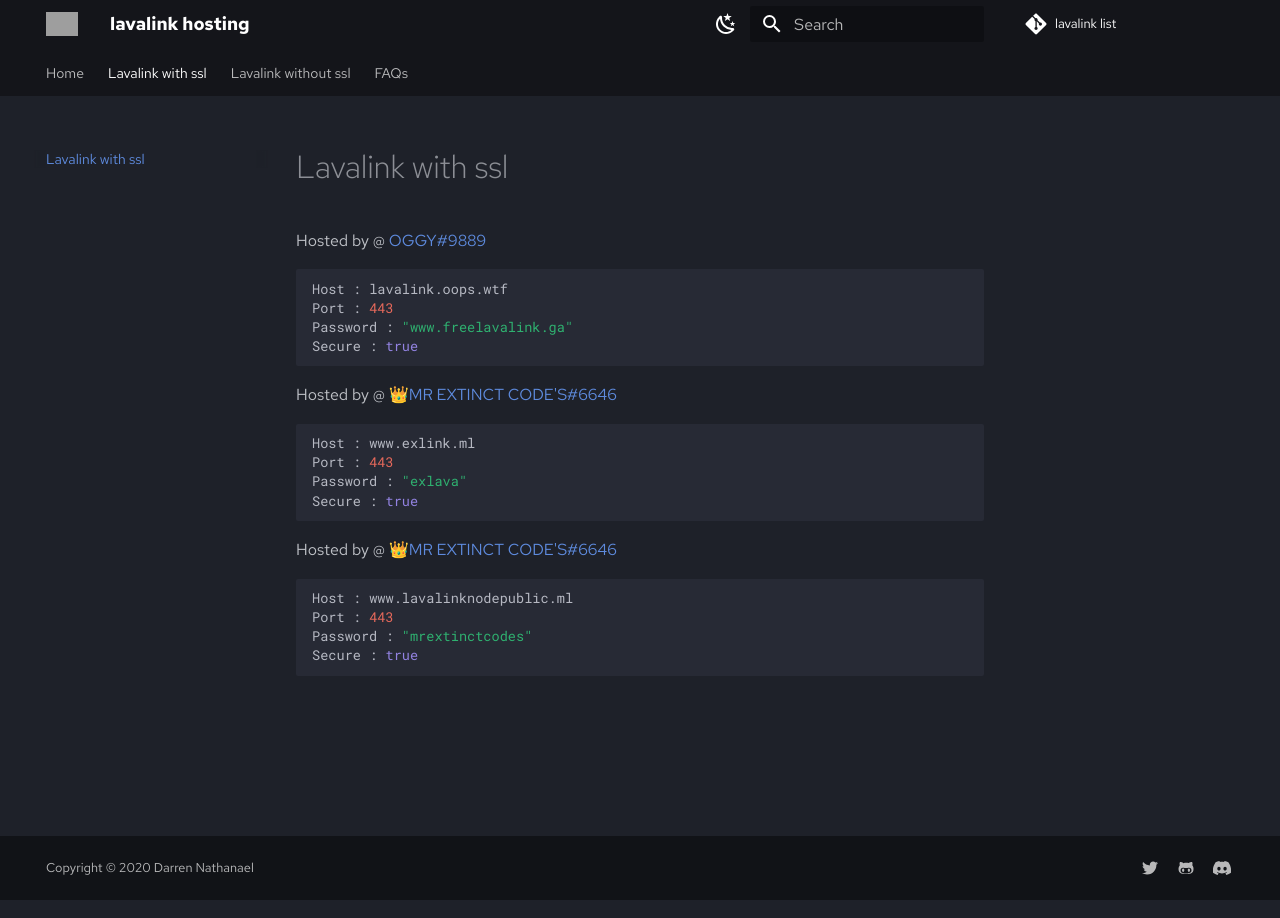
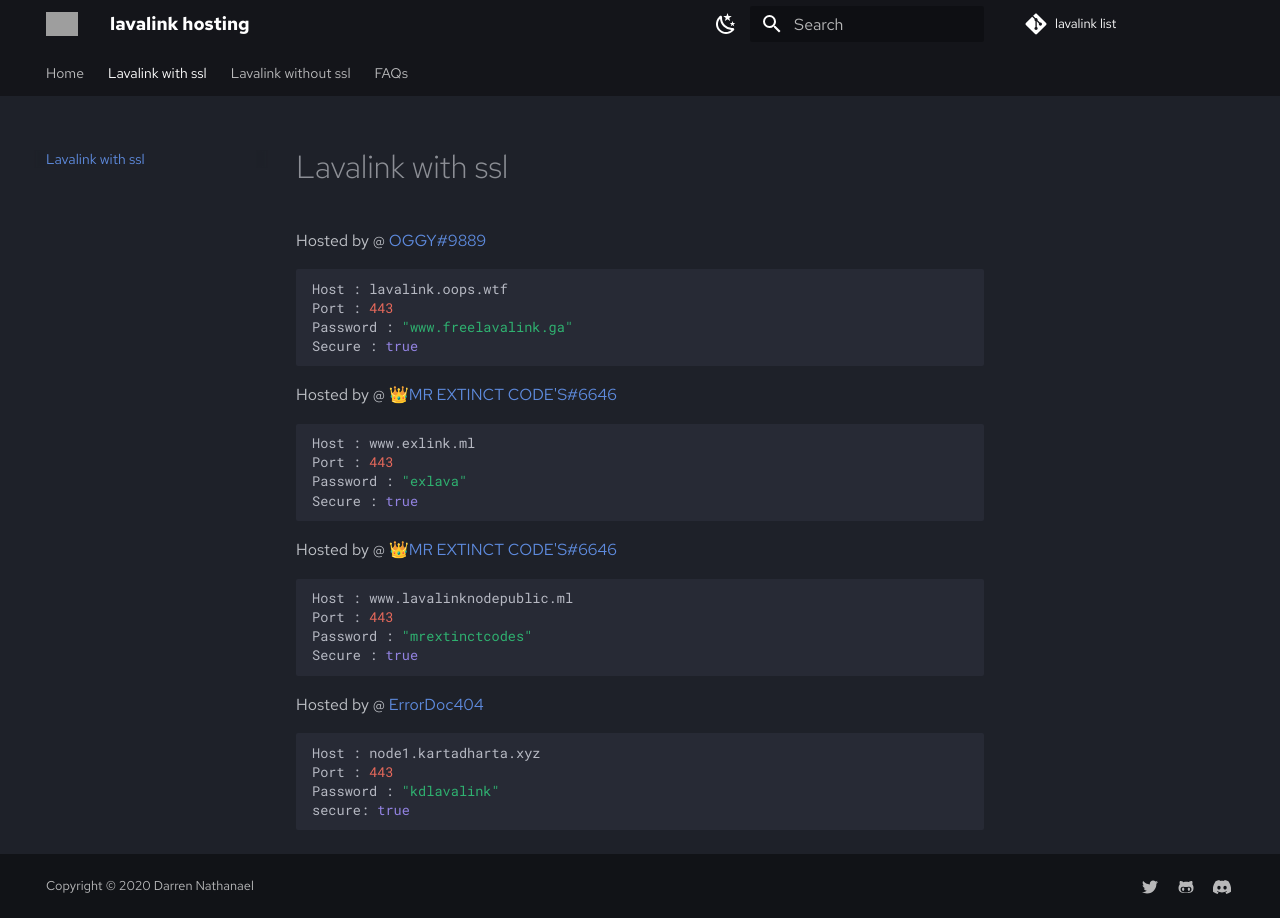
Before and after one commit to DarrenOfficial/lavalink-list, an MkDocs documentation site: the page built from docs/SSL/lavalink-with-ssl.md, in a window 1280 px wide. Built offline with MkDocs 1.6.1 and Material for MkDocs 9.7.7, drawn with Linux system fonts in a browser that asks for light colours; comment, search, counter and statistics services are not loaded; grey boxes are pictures that could not be loaded.

Commit message:
add ssl lavalink

````diff
--- a/docs/SSL/lavalink-with-ssl.md
+++ b/docs/SSL/lavalink-with-ssl.md
@@ -25,3 +25,11 @@ Port : 443
 Password : "mrextinctcodes"
 Secure : true
 ```
+
+Hosted by @ [ErrorDoc404](https://github.com/ErrorDoc404)
+```bash
+Host : node1.kartadharta.xyz
+Port : 443
+Password : "kdlavalink"
+secure: true
+```
````
